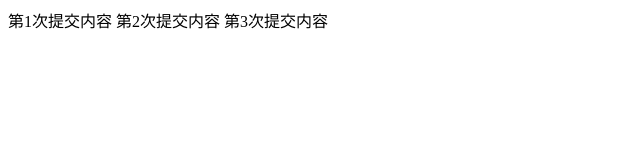
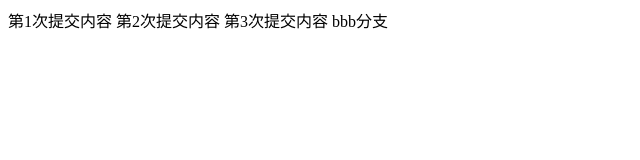
Before and after one commit to LSR2017081166/git2, a plain HTML site: page index.html in a window 1280 px wide. Shown: the full height of the page, 0-640 px from the left. Drawn offline with Linux system fonts and the light colour scheme.

Commit message:
b做了提交

```diff
--- a/index.html
+++ b/index.html
@@ -9,5 +9,6 @@
     第1次提交内容
     第2次提交内容
     第3次提交内容
+    bbb分支
 </body>
 </html>
```
